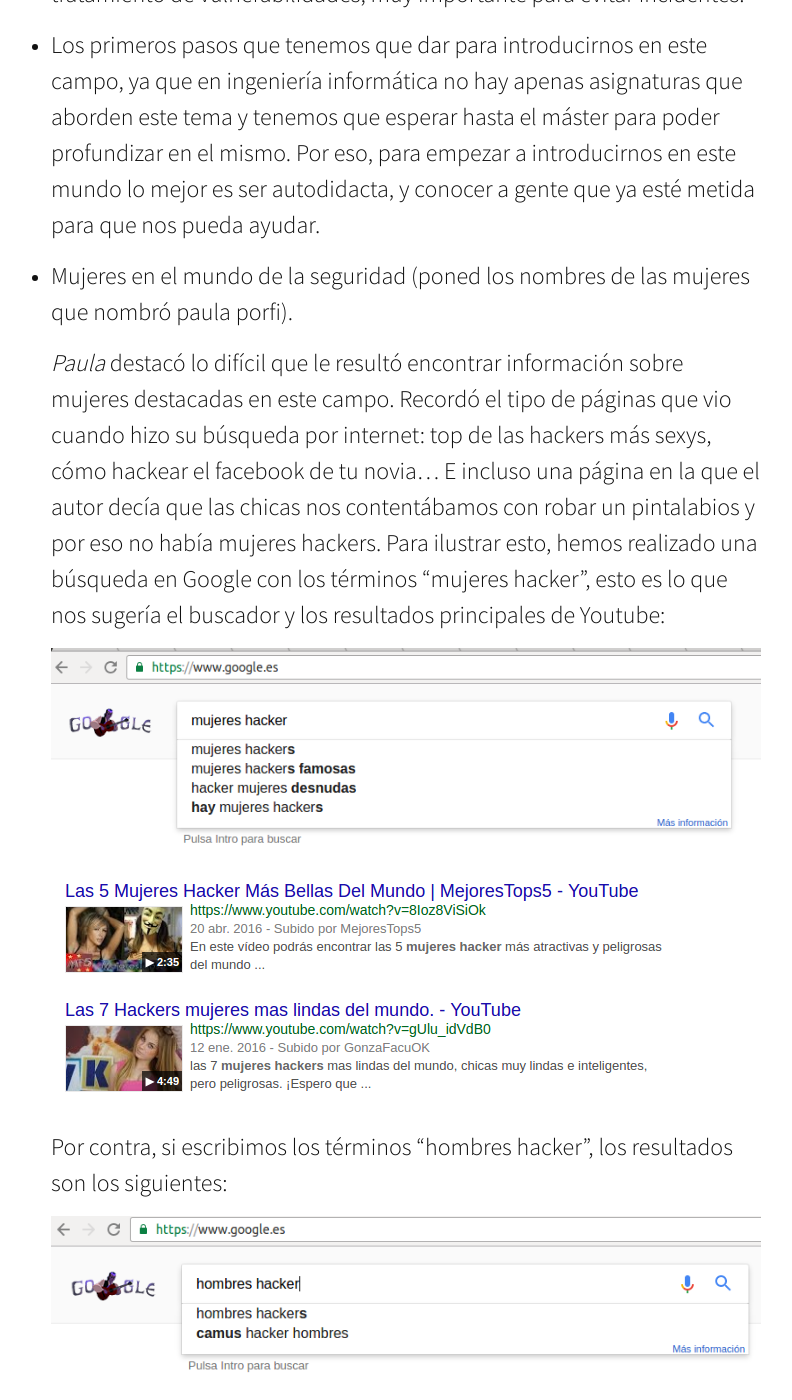
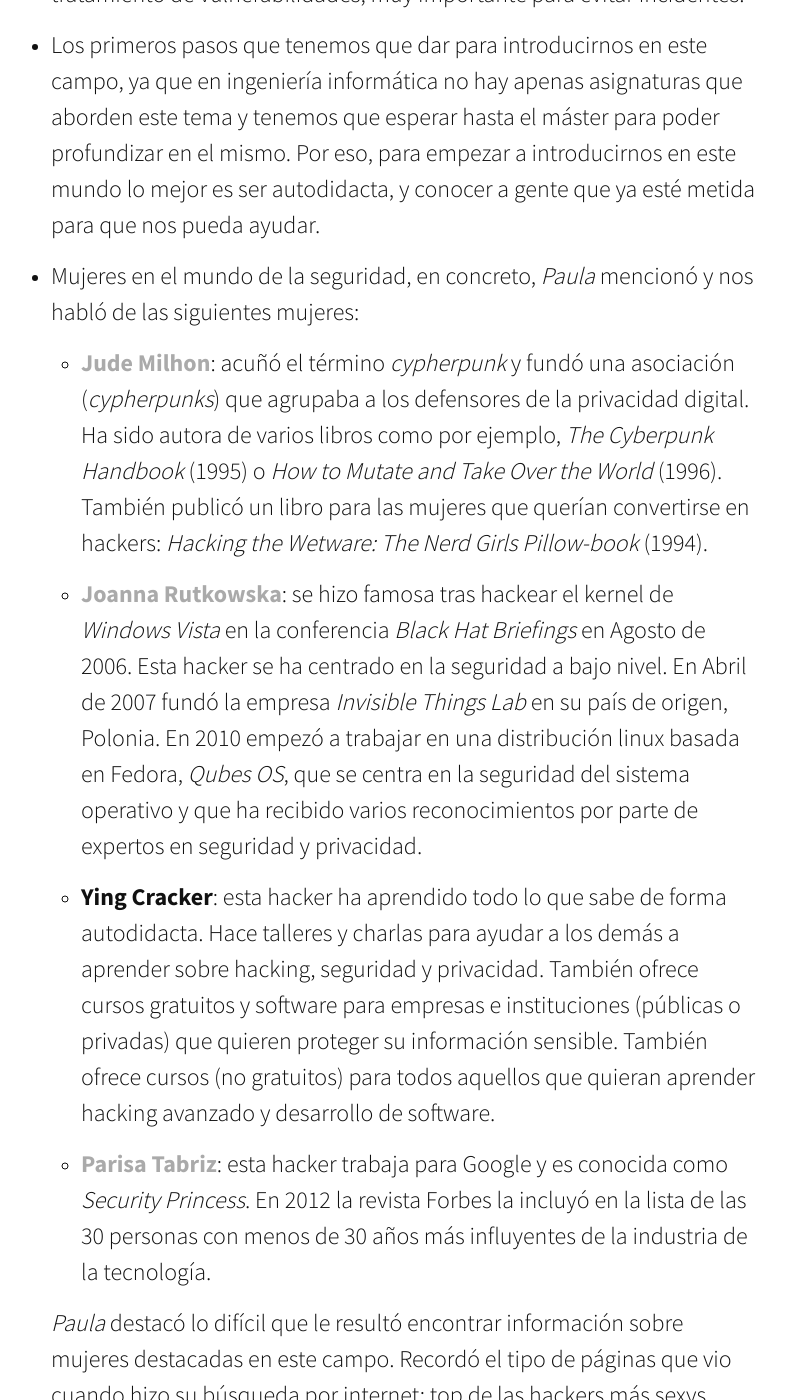
Before and after one commit to YesWeTech/yeswetech.github.io, a Jekyll site: the page built from _posts/2016-12-19-Resumen-Tercera-Reunion.markdown, in a window 1280 px wide and 1400 px high, scrolled down 1367 px. Shown: the whole window, without its empty margins (249-1041 px from the left). Built offline with Jekyll 4.4.1, drawn with Linux system fonts in a browser that asks for light colours; nearby versions of some CDN libraries.

Commit message:
entrada completada

```diff
--- a/_posts/2016-12-19-Resumen-Tercera-Reunion.markdown
+++ b/_posts/2016-12-19-Resumen-Tercera-Reunion.markdown
@@ -18,7 +18,15 @@ En su charla, _Paula_ explicó los siguientes temas:
 
 * Los primeros pasos que tenemos que dar para introducirnos en este campo, ya que en ingeniería informática no hay apenas asignaturas que aborden este tema y tenemos que esperar hasta el máster para poder profundizar en el mismo. Por eso, para empezar a introducirnos en este mundo lo mejor es ser autodidacta, y conocer a gente que ya esté metida para que nos pueda ayudar.
 
-* Mujeres en el mundo de la seguridad (poned los nombres de las mujeres que nombró paula porfi).
+* Mujeres en el mundo de la seguridad, en concreto, _Paula_ mencionó y nos habló de las siguientes mujeres:
+
+    * [__Jude Milhon__](https://es.wikipedia.org/wiki/Jude_Milhon): acuñó el término _cypherpunk_ y fundó una asociación (_cypherpunks_) que agrupaba a los defensores de la privacidad digital. Ha sido autora de varios libros como por ejemplo, _The Cyberpunk Handbook_ (1995) o _How to Mutate and Take Over the World_ (1996). También publicó un libro para las mujeres que querían convertirse en hackers: _Hacking the Wetware: The Nerd Girls Pillow-book_ (1994).
+
+    * [__Joanna Rutkowska__](https://en.wikipedia.org/wiki/Joanna_Rutkowska): se hizo famosa tras hackear el kernel de _Windows Vista_ en la conferencia _Black Hat Briefings_ en Agosto de 2006. Esta hacker se ha centrado en la seguridad a bajo nivel. En Abril de 2007 fundó la empresa _Invisible Things Lab_ en su país de origen, Polonia. En 2010 empezó a trabajar en una distribución linux basada en Fedora, _Qubes OS_, que se centra en la seguridad del sistema operativo y que ha recibido varios reconocimientos por parte de expertos en seguridad y privacidad.
+
+    * __Ying Cracker__: esta hacker ha aprendido todo lo que sabe de forma autodidacta. Hace talleres y charlas para ayudar a los demás a aprender sobre hacking, seguridad y privacidad. También ofrece cursos gratuitos y software para empresas e instituciones (públicas o privadas) que quieren proteger su información sensible. También ofrece cursos (no gratuitos) para todos aquellos que quieran aprender hacking avanzado y desarrollo de software.
+
+    * [__Parisa Tabriz__](https://en.wikipedia.org/wiki/Parisa_Tabriz): esta hacker trabaja para Google y es conocida como _Security Princess_. En 2012 la revista Forbes la incluyó en la lista de las 30 personas con menos de 30 años más influyentes de la industria de la tecnología.
 
     _Paula_ destacó lo difícil que le resultó encontrar información sobre mujeres destacadas en este campo. Recordó el tipo de páginas que vio cuando hizo su búsqueda por internet: top de las hackers más sexys, cómo hackear el facebook de tu novia... E incluso una página en la que el autor decía que las chicas nos contentábamos con robar un pintalabios y por eso no había mujeres hackers. Para ilustrar esto, hemos realizado una búsqueda en Google con los términos "mujeres hacker", esto es lo que nos sugería el buscador y los resultados principales de Youtube:
 
```
